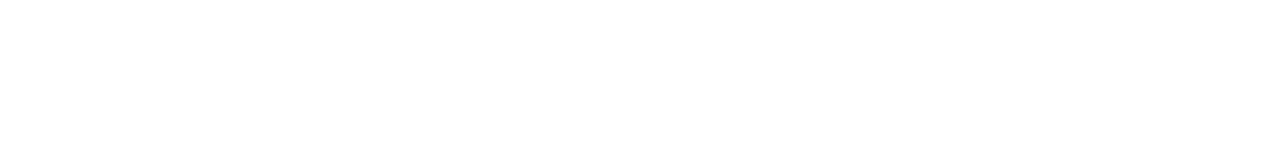
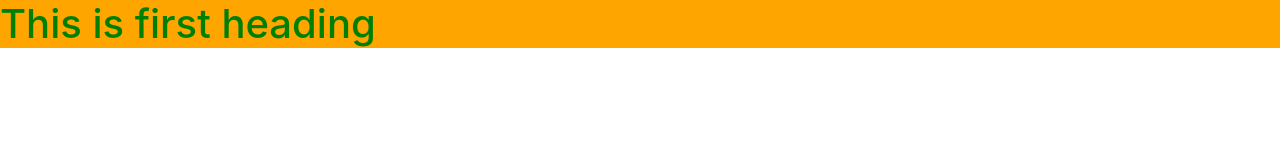
Before and after one commit to MehediMK/CSS-Tutorials, a plain HTML site: page color/index.html in a window 1280 px wide. Drawn offline with nearby package versions, Linux system fonts and the light colour scheme.

Commit message:
Now we add color and background-color attubute added

```diff
--- a/color/css/style.css
+++ b/color/css/style.css
@@ -2,3 +2,8 @@
     margin: 0;
     padding: 0;
 }
+
+.color {
+    color: green;
+    background-color: orange;
+}
--- a/color/index.html
+++ b/color/index.html
@@ -22,6 +22,9 @@
 <body>
     <!-- Start coding here -->
 
+    <div class="color">
+        <h1>This is first heading</h1>
+    </div>
 
 
     <!-- Coding End -->
```
